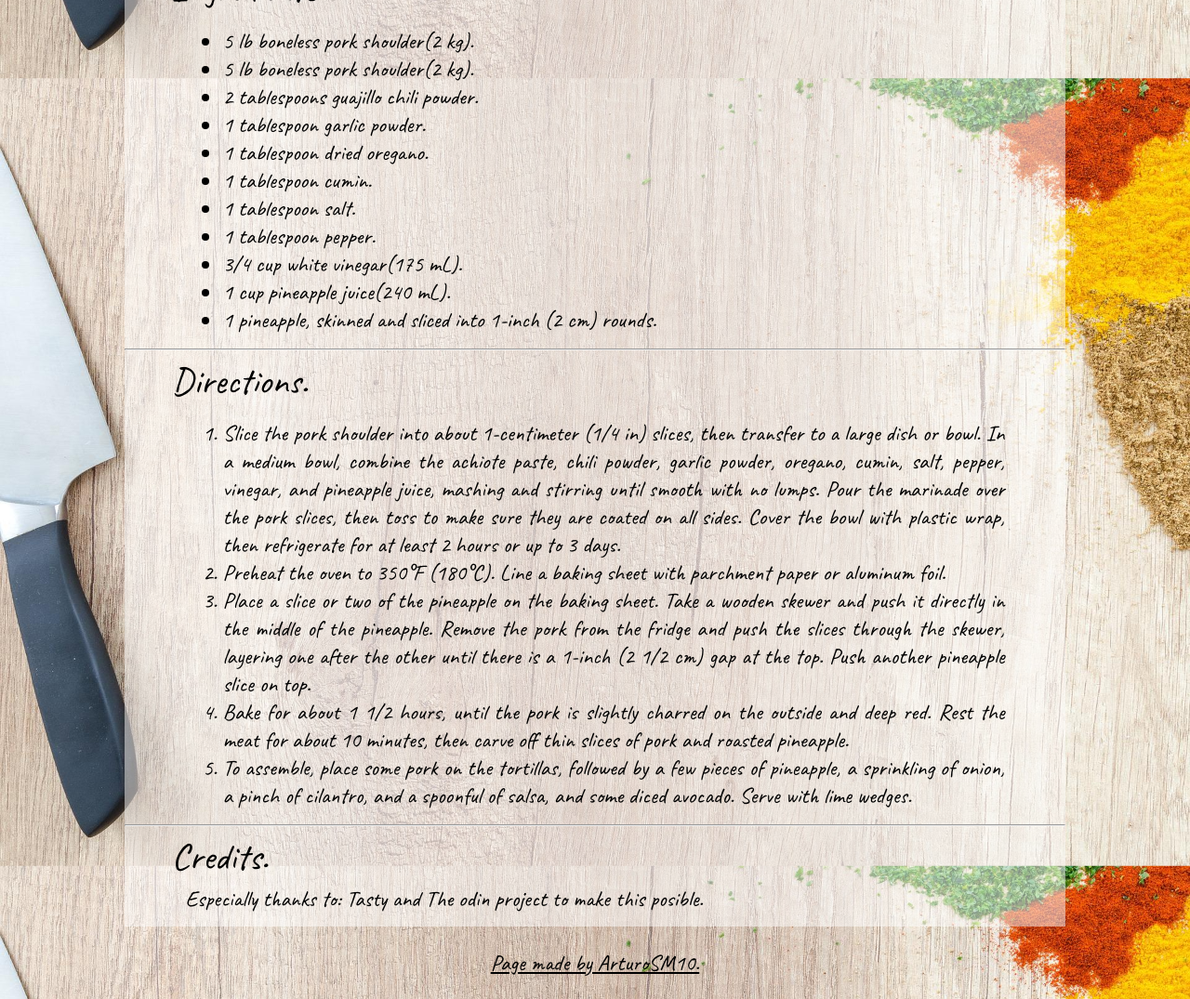
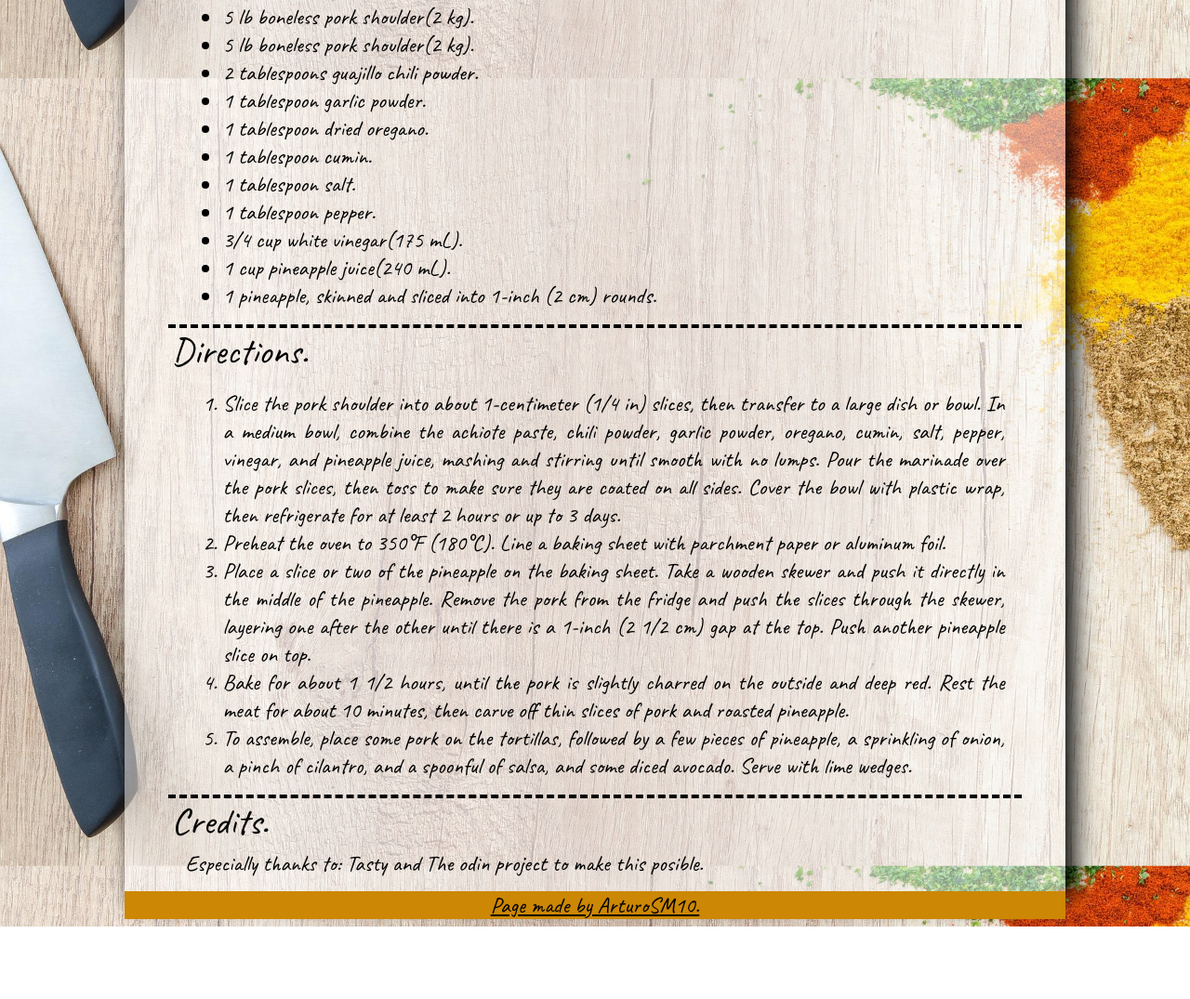
Before and after one commit to ArturoSM10/odin-recipes, a plain HTML site: page recipes/tacos-al-pastor.html in a window 1280 px wide. Shown: the part 763-1838 px from the top of the page at 93% size. After the commit the page ends 1760 px from the top, so only its background shows below. Drawn offline with Linux system fonts and the light colour scheme; a web font is replaced by a local one.

Commit message:
Add styles for hr tag and changed to alphabetical order

```diff
--- a/recipes/styles.css
+++ b/recipes/styles.css
@@ -3,15 +3,16 @@
 }
 body {
     background-image: url(../images/recipesbg.jpg);
+    background-attachment: fixed;
     background-size: cover;
     background-repeat: no-repeat;
-    background-attachment: fixed;
 }
 
 main{
     background-color: rgba(255, 255, 255, 0.50);
+    box-shadow: 10px 10px 25px black;
+    margin: auto;
     width: 80%;
-    margin: auto;
 }
 
 #main-menu {
@@ -46,8 +47,8 @@
 }
 
 img {
+    border-color: black;
     border-style: solid;
-    border-color: black;
     border-width: 4px;
 }
 caption {
@@ -75,12 +76,27 @@
     text-align: justify;
 }
 #footer p{
+    background-color: rgb(204, 135, 4);
+    font-size: 24px;
+    margin: -24px auto auto auto;
     text-align: center;
-    font-size: 24px;
     text-decoration: underline;
+    width: 80%;
 }
 
 .creditsp {
+    margin-top: 5px;
     padding-bottom: 15px;
-    margin-top: 5px;
 }
+
+#imagewh {
+    width: 500px;
+    height: auto;
+}
+
+hr {
+    border: 4px dashed black;
+    border-top: 0;
+    margin: auto;
+    width: 90%;
+    }
```
